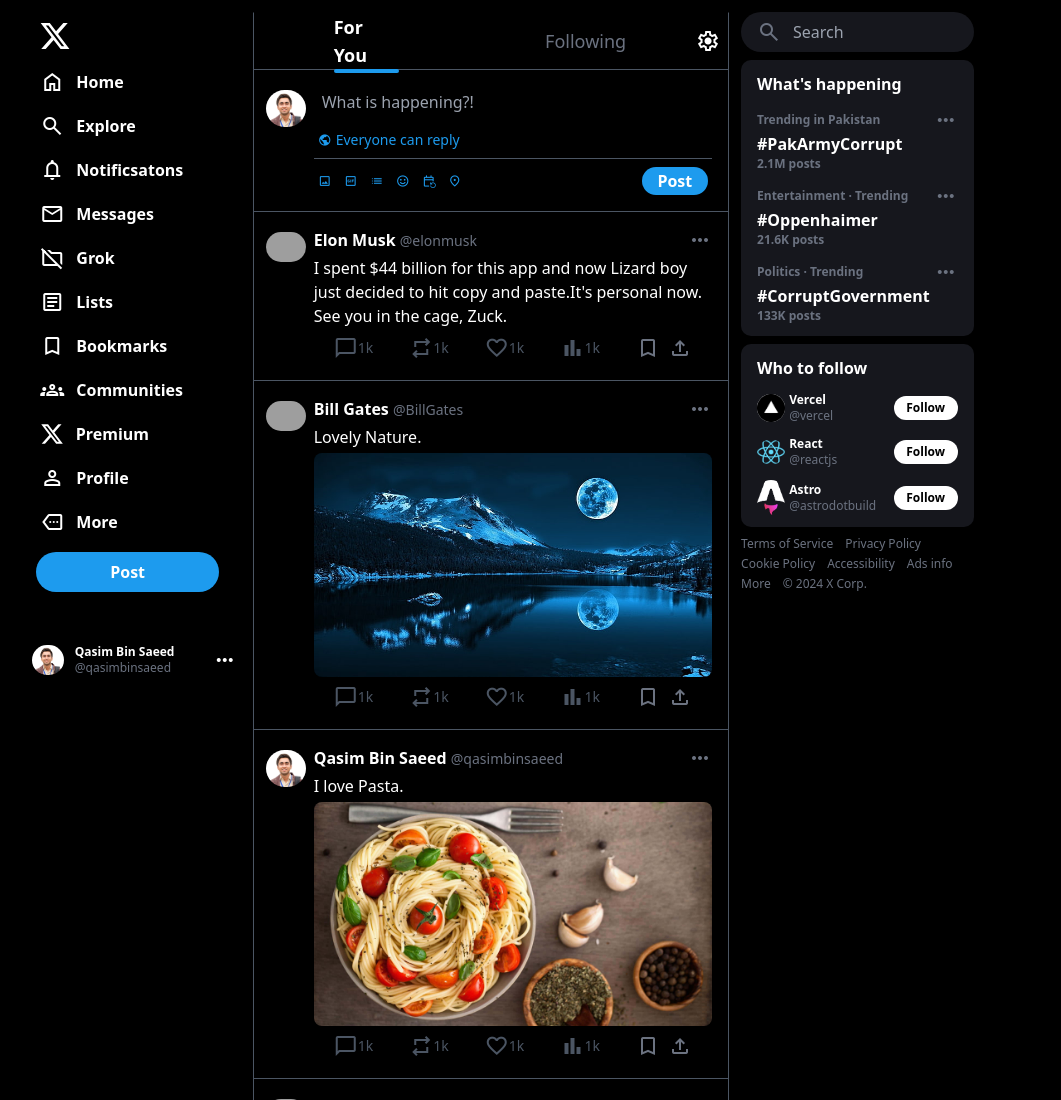
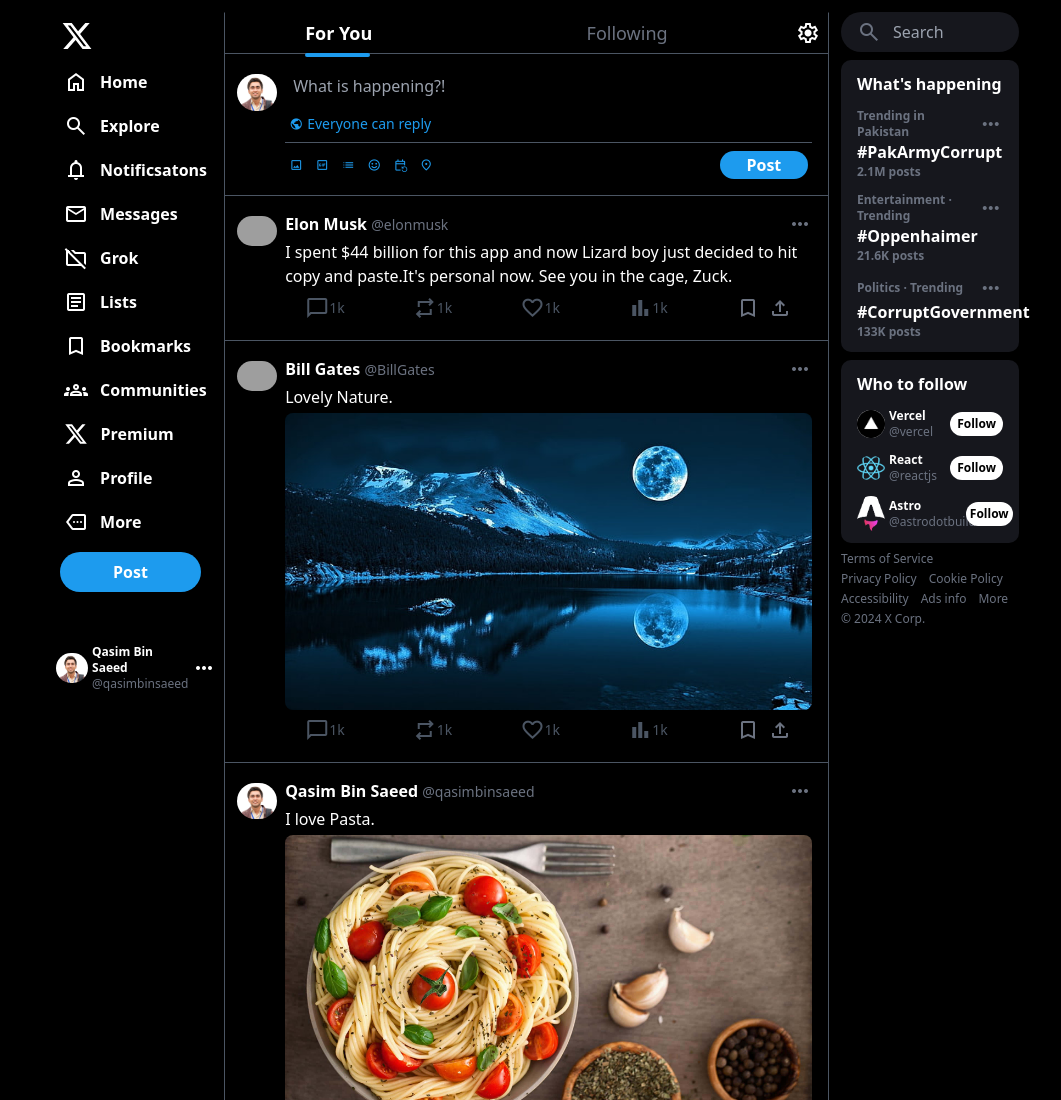
Before and after one commit to QasimBinSaeed1/Twitter-Clone-Tailwind-CSS, a website built with Vite: page index.html in a window 1280 px wide. Shown: the top 1100 px of the page, without its empty margins (128-1189 px from the left). Built offline with nearby package versions, Linux system fonts and the light colour scheme; grey boxes are pictures that could not be loaded.

Commit message:
Totally DOne

```diff
--- a/index.html
+++ b/index.html
@@ -13,8 +13,8 @@
 
 <body class="bg-black text-white my-3 ">
     <div class="mainContainer flex ">
-        <div class="leftContainter md:w-[90%] font-bold flex flex-col items-end ">
-            <div class="sidebar flex flex-col sticky top-0 lg:w-[60%]">
+        <div class="leftContainter md:w-[70%] font-bold flex flex-col items-end ">
+            <div class="sidebar flex flex-col sticky top-0 md:w-[90%] lg:w-[60%] xl:w-[50%]">
                 <ul class=" flex flex-col md:mr-4">
                     <li class="flex ml-[3%] p-2"><svg viewBox="0 0 24 24" aria-hidden="true"
                             class=" w-8 invert r-4qtqp9 r-yyyyoo r-dnmrzs r-bnwqim r-1plcrui r-lrvibr r-1nao33i r-rxcuwo r-1777fci r-m327ed r-494qqr">
@@ -59,7 +59,7 @@
                     <li
                         class="flex p-2 px-4 items-center my-0.5 gap-3 hover:bg-slate-400 rounded-full w-fit cursor-pointer">
                         <svg viewBox="0 0 24 24" aria-hidden="true"
-                            class=" w-6 invert r-4qtqp9 r-yyyyoo r-dnmrzs r-bnwqim r-1plcrui r-lrvibr r-1nao33i r-rxcuwo r-1777fci r-m327ed r-494qqr">
+                            class=" w-6 invert r-4qtqp9 r-yyyyoo r-dnmrzs r-bnwqim r-1plcrui r-lrvibr r-1nao33i r-rxcuwo r-1777fci r-m327ed r-494qqr cursor-pointer">
                             <g>
                                 <path
                                     d="M18.244 2.25h3.308l-7.227 8.26 8.502 11.24H16.17l-5.214-6.817L4.99 21.75H1.68l7.73-8.835L1.254 2.25H8.08l4.713 6.231zm-1.161 17.52h1.833L7.084 4.126H5.117z">
@@ -82,22 +82,22 @@
 
                 <div class="followCard py-1 px-2 flex justify-between items-center gap-1 hover:bg-gray-600 rounded-full cursor-pointer mt-10">
                     <img class="w-8 rounded-full object-contain" src="follow-img\IMG-White.png" alt="">
-                    <div class="w-3/5">
+                    <div class="w-3/5 hidden md:block">
                         <p class="font-bold text-xs">Qasim Bin Saeed</p>
                         <p class="font-light text-gray-500 text-xs">@qasimbinsaeed</p>
                     </div>
-                    <span class="material-symbols-outlined w-8">more_horiz</span>
+                    <span class="material-symbols-outlined w-8 hidden md:block">more_horiz</span>
                 </div>
             </div>
         </div>
-        <div class="middleContainer w-full border border-x-gray-600 border-y-black space-y-1">
+        <div class="middleContainer w-full border border-x-gray-600 border-y-black space-y-1 md:w-[120%]">
             <div class="middleContainerTop sticky top-0">
                 <div class="flex items-center  text-lg">
-                    <p class="w-[47%] px-[80px] font-bold cursor-pointer">For You</p>
-                    <p class="w-[47%] px-[80px] text-gray-500 cursor-pointer">Following</p>
+                    <p class="w-[47%] pl-[45px] sm:pl-[85px] md:pl-[35px] lg:pl-[55px] xl:pl-[80px] font-bold cursor-pointer">For You</p>
+                    <p class="w-[47%] pl-[45px] sm:pl-[85px] md:pl-[35px] lg:pl-[55px] xl:pl-[80px] text-gray-500 cursor-pointer">Following</p>
                     <span class="material-symbols-outlined p-2 cursor-pointer">settings</span>
                 </div>
-                <div class="border-[2px] border-[#1D9BEE] w-[65px] rounded-lg absolute z-10 left-[80px] "></div>
+                <div class="border-[2px] border-[#1D9BEE] w-[65px] rounded-lg absolute z-10 left-[45px] sm:left-[85px] md:left-[35px] lg:left-[55px] xl:left-[80px] "></div>
                 <hr class="border-gray-600 ">
             </div>
 
@@ -286,8 +286,8 @@
                 <hr class="border-gray-600 border-[0.5]">
             </div>
         </div>
-        <div class="rightContainer w-full hidden md:block">
-            <div class="rightContainerElement md:w-[70%] lg:w-[65%] xl:w-[55%] mx-3 flex flex-col gap-2 h-[100%]">
+        <div class="rightContainer w-full hidden md:block md:w-[28%]">
+            <div class="rightContainerElement md:w-[85%] lg:w-[65%] xl:w-[55%] mx-3 flex flex-col gap-2 h-[100%]">
                 <div class="search flex  bg-[#16171D] gap-3  p-2 px-4 rounded-full text-gray-500">
                     <span class="material-symbols-outlined">search</span>
                     <input class="bg-transparent focus:outline-none" type="text" placeholder="Search">
```
Also changed, not shown: src/output.css.
